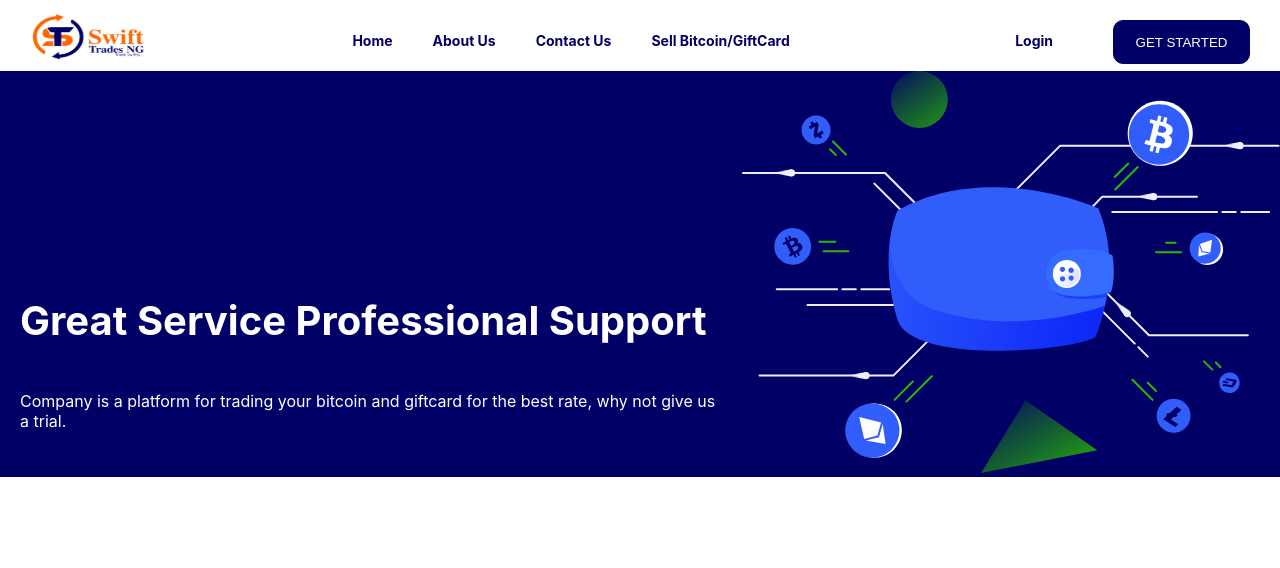
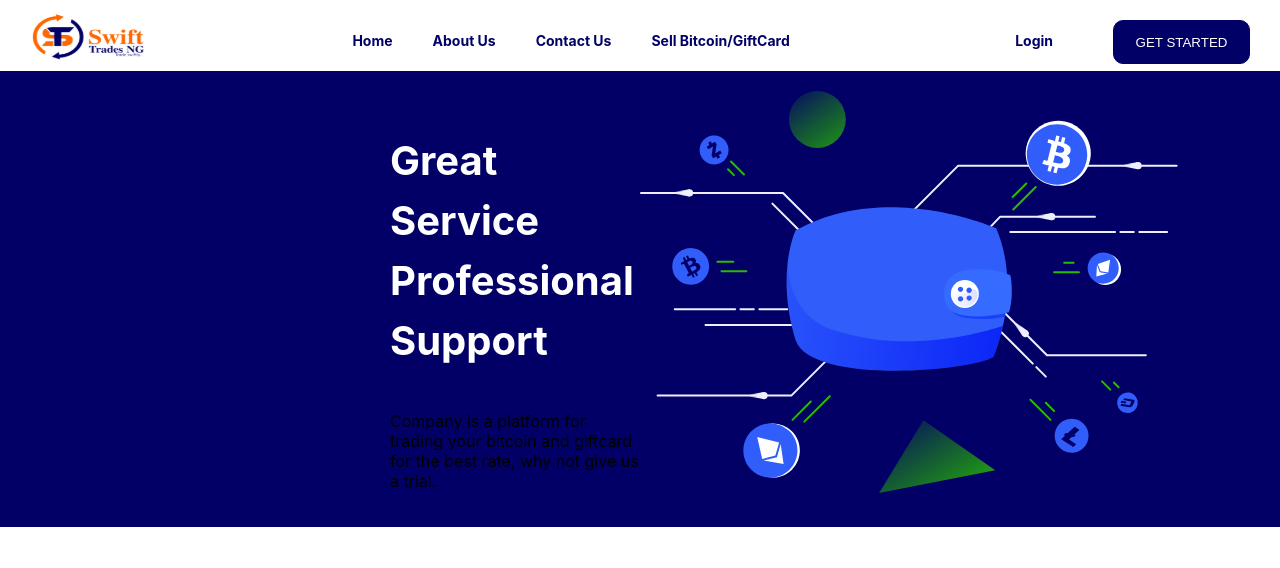
Before and after one commit to iamAbayomi/swift-trade-homepage, a React (Create React App) app: page /about in a window 1280 px wide. Shown: the top 568 px of the page. Built offline with nearby package versions, Linux system fonts and the light colour scheme.

Commit message:
feature: added changes to css

```diff
--- /dev/null
+++ b/src/components/AboutCompany/AboutCompany.css
@@ -0,0 +1,5 @@
+.about-company-section{
+    border: 1px solid #333333;
+    margin: auto;
+    max-width: 950px;
+}
--- a/src/components/AboutCompany/AboutCompany.tsx
+++ b/src/components/AboutCompany/AboutCompany.tsx
@@ -1,5 +1,6 @@
 /* eslint-disable jsx-a11y/alt-text */
 // import AboutCompany from ''
+import './AboutCompany.css'
 function AboutCompany(){
     return(
         <div>
--- a/src/components/AboutPageValueProposition/AboutPageValueProposition.css
+++ b/src/components/AboutPageValueProposition/AboutPageValueProposition.css
@@ -1,18 +1,25 @@
-.value-proposition{
+.about-value-proposition{
     display: flex;
-    background-color: #010066;
-}
-
-.value-proposition-text{
+    background-color: hsl(241, 100%, 20%);
 
 }
 
-.value-prop-image{
-
+.about-vp-contents{
+    max-width: 1100px;
+    margin: 20px auto;
 }
 
+.about-value-proposition-text{
+    max-width: 250px;
+    width: 100%;
+}
 
-.value-prop-heading{
+.about-value-prop-image{
+    max-width: 250px;
+    width: 100%;
+}
+
+.about-value-prop-heading{
     font-style: normal;
     font-weight: bold;
     font-size: 40px;
@@ -21,11 +28,11 @@
     color: #FFFFFF;
 }
 
-.value-prop-subtitle{
+.about-value-prop-subtitle{
 
 }
 
-.value-prop-image{
+.about-value-prop-image{
 
 }
 
--- a/src/components/AboutPageValueProposition/AboutPageValueProposition.tsx
+++ b/src/components/AboutPageValueProposition/AboutPageValueProposition.tsx
@@ -3,18 +3,20 @@ import './AboutPageValueProposition.css'
 function AboutPageValueProposition(){
     return(
         <div>
-            <div className="value-proposition display-flex">
-                <div className="value-proposition-text">
-                    <p className="value-prop-heading">
+            <div className="about-value-proposition">
+                <div className="about-vp-contents display-flex">
+                    <div className="about-value-proposition-text">
+                        <p className="about-value-prop-heading">
                             Great Service Professional Support
                         </p>
-                    <p className="value-prop-subtitle" >
+                        <p className="about-value-prop-subtitle" >
                         Company is a platform for trading your bitcoin and giftcard
                         for the best rate, why not give us a trial.
                         </p>
                     </div>
-                <div className="value-prop-image">
+                    <div className="about-value-prop-image">
                         <img src="./vectors/about-us-vector.svg" />
+                    </div>
                 </div>
             </div>
         </div>
--- a/src/components/MeetTheTeam/MeetTheTeam.tsx
+++ b/src/components/MeetTheTeam/MeetTheTeam.tsx
@@ -1,6 +1,22 @@
+/* eslint-disable jsx-a11y/alt-text */
 function MeetTheTeam(){
     return(
         <div>
+            <div className="meet-the-team-section">
+                <p>Meet the team</p>
+                <div className="divider" />
+                <p>Meet the team that makes the process of this system fast and
+                    poinless as possible to provide you with good result.
+                </p>
+                <div className="team-profile-section">
+                    <div className="profile-image">
+                        <img className="" src="./vectors/images" />
+                        <p>CEO</p>
+                        <p>Amanda Roth</p>
+
+                    </div>
+                </div>
+            </div>
 
         </div>
     )
--- /dev/null
+++ b/src/pages/AboutPage.css
@@ -0,0 +1,9 @@
+.contents{
+    max-width: 1400px;
+    margin: auto;
+}
+
+.page-body{
+    max-width: 950px;
+    margin: 20px auto 80px;
+}
--- a/src/pages/Aboutpage.tsx
+++ b/src/pages/Aboutpage.tsx
@@ -3,34 +3,25 @@ import React  from "react";
 import AboutCompany from "../components/AboutCompany/AboutCompany";
 import AboutPageValueProposition from "../components/AboutPageValueProposition/AboutPageValueProposition";
 import CEOTestimonial from "../components/CEOTestimonial/CEOTestimonial";
+import MeetTheTeam from "../components/MeetTheTeam/MeetTheTeam";
+
+import './AboutPage.css'
+
 import TopNav from "../components/TopNav/TopNav";
+import Footer from "../components/Footer/Footer";
 function Aboutpage(){
     return(
         <div>
+            <div className="contents">
                 <TopNav />
                 <AboutPageValueProposition />
+               <div className="page-body">
                     <CEOTestimonial />
                     <AboutCompany />
-
-
-
-
-            <div className="meet-the-team-section">
-                <p>Meet the team</p>
-                <div className="divider" />
-                <p>Meet the team that makes the process of this system fast and
-                    poinless as possible to provide you with good result.
-                </p>
-                <div className="team-profile-section">
-                    <div className="profile-image">
-                        <img className="" src="./vectors/images" />
-                        <p>CEO</p>
-                        <p>Amanda Roth</p>
-
+                    <MeetTheTeam />
               </div>
+              <Footer/>
             </div>
-            </div>
-
         </div>
     )
 }
```
Lines whose indentation alone changed are shown as unchanged.
